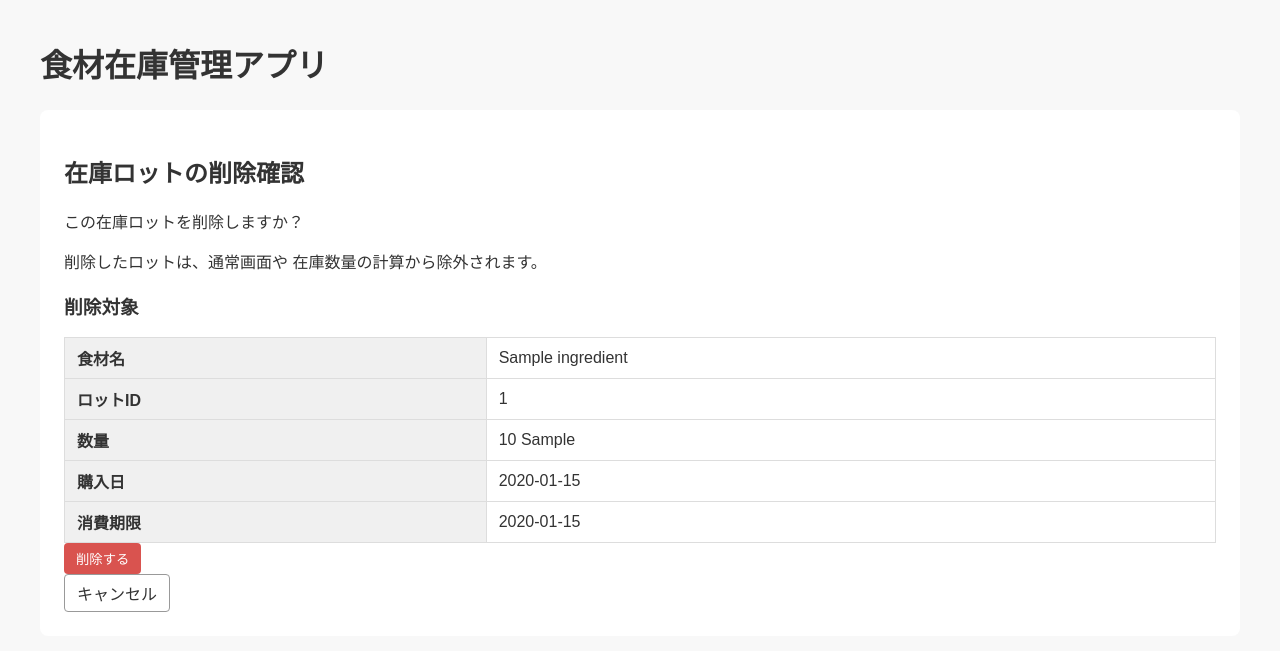
After one commit to yuzuan419656/food-stock-app, a FastAPI app: page /inventories/1/delete in a window 1280 px wide. The commit adds this page. Shown: the top 651 px of the page. Run offline with FastAPI, Linux system fonts and the light colour scheme; tables that the repository leaves empty hold one stand-in row (values such as "Sample post").

Commit message:
在庫ロット削除の確認画面を追加

```diff
--- a/app/static/css/style.css
+++ b/app/static/css/style.css
@@ -751,3 +751,100 @@ a.quantity-button:visited {
         flex-direction: column;
     }
 }
+
+/* 在庫ロット削除確認 */
+
+.inventory-lot-delete-page {
+    max-width: 720px;
+}
+
+.delete-warning-message {
+    margin-bottom: 20px;
+    padding: 12px 16px;
+    border-left: 4px solid #d9534f;
+    background-color: #fdeaea;
+    color: #8b1e1e;
+}
+
+.inventory-lot-delete-summary {
+    margin-bottom: 24px;
+    border: 1px solid #dddddd;
+    border-radius: 6px;
+    background-color: #ffffff;
+}
+
+.inventory-lot-delete-details {
+    margin: 0;
+}
+
+.inventory-lot-delete-details div {
+    display: grid;
+    grid-template-columns: 140px 1fr;
+    border-bottom: 1px solid #dddddd;
+}
+
+.inventory-lot-delete-details div:last-child {
+    border-bottom: none;
+}
+
+.inventory-lot-delete-details dt,
+.inventory-lot-delete-details dd {
+    margin: 0;
+    padding: 12px 16px;
+}
+
+.inventory-lot-delete-details dt {
+    background-color: #f0f0f0;
+    font-weight: bold;
+}
+
+.inventory-lot-delete-actions {
+    display: flex;
+    align-items: center;
+    gap: 16px;
+}
+
+.inventory-lot-delete-actions form {
+    margin: 0;
+}
+
+.cancel-button {
+    display: inline-block;
+    padding: 6px 12px;
+    border: 1px solid #999999;
+    border-radius: 4px;
+    background-color: #ffffff;
+    color: #333333;
+    text-decoration: none;
+}
+
+.cancel-button:hover {
+    background-color: #f0f0f0;
+}
+
+.lot-delete-button {
+    display: inline-block;
+    padding: 5px 10px;
+    border: 1px solid #d9534f;
+    border-radius: 4px;
+    background-color: #ffffff;
+    color: #b42318;
+    line-height: 1.4;
+    text-decoration: none;
+}
+
+.lot-delete-button:hover {
+    background-color: #fdeaea;
+    color: #8b1e1e;
+    text-decoration: none;
+}
+
+@media (max-width: 600px) {
+    .inventory-lot-delete-details div {
+        grid-template-columns: 1fr;
+    }
+
+    .inventory-lot-delete-details dt {
+        border-bottom: 1px solid #dddddd;
+    }
+}
--- /dev/null
+++ b/app/templates/ingredients/inventory_lot_delete.html
@@ -0,0 +1,116 @@
+{% extends "base.html" %}
+
+{% block content %}
+<div class="delete-confirmation-page">
+    <h2>在庫ロットの削除確認</h2>
+
+    <div class="delete-warning-box">
+        <p class="delete-warning-title">
+            この在庫ロットを削除しますか？
+        </p>
+
+        <p>
+            削除したロットは、通常画面や
+            在庫数量の計算から除外されます。
+        </p>
+    </div>
+
+    <section class="delete-target-section">
+        <h3>削除対象</h3>
+
+        <div class="delete-target-table-wrapper">
+            <table class="delete-target-table">
+                <tbody>
+                    <tr>
+                        <th scope="row">
+                            食材名
+                        </th>
+                        <td>
+                            {{ ingredient.name }}
+                        </td>
+                    </tr>
+
+                    <tr>
+                        <th scope="row">
+                            ロットID
+                        </th>
+                        <td>
+                            {{ inventory.id }}
+                        </td>
+                    </tr>
+
+                    <tr>
+                        <th scope="row">
+                            数量
+                        </th>
+                        <td>
+                            {% set lot_quantity =
+                                inventory.quantity or 0
+                            %}
+
+                            {% if lot_quantity == lot_quantity | int %}
+                                {{ lot_quantity | int }}
+                            {% else %}
+                                {{ lot_quantity }}
+                            {% endif %}
+
+                            {{ ingredient.default_unit }}
+                        </td>
+                    </tr>
+
+                    <tr>
+                        <th scope="row">
+                            購入日
+                        </th>
+                        <td>
+                            {% if inventory.purchase_date %}
+                                {{ inventory.purchase_date }}
+                            {% else %}
+                                <span class="date-unavailable">
+                                    未設定
+                                </span>
+                            {% endif %}
+                        </td>
+                    </tr>
+
+                    <tr>
+                        <th scope="row">
+                            消費期限
+                        </th>
+                        <td>
+                            {% if inventory.expiration_date %}
+                                {{ inventory.expiration_date }}
+                            {% else %}
+                                <span class="date-unavailable">
+                                    未設定
+                                </span>
+                            {% endif %}
+                        </td>
+                    </tr>
+                </tbody>
+            </table>
+        </div>
+    </section>
+
+    <div class="delete-confirmation-actions">
+        <form
+            action="/inventories/{{ inventory.id }}/delete"
+            method="post"
+        >
+            <button
+                type="submit"
+                class="danger-button"
+            >
+                削除する
+            </button>
+        </form>
+
+        <a
+            href="/ingredients/{{ ingredient.id }}/edit#inventory-lots"
+            class="cancel-button"
+        >
+            キャンセル
+        </a>
+    </div>
+</div>
+{% endblock %}
```
Also changed, not shown: app/routers/inventory.py (+58 -40 lines), app/templates/ingredients/edit.html (+19 -16 lines).
